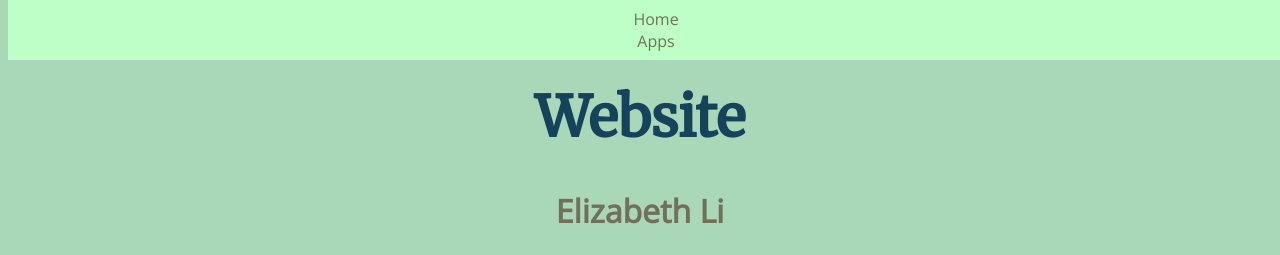
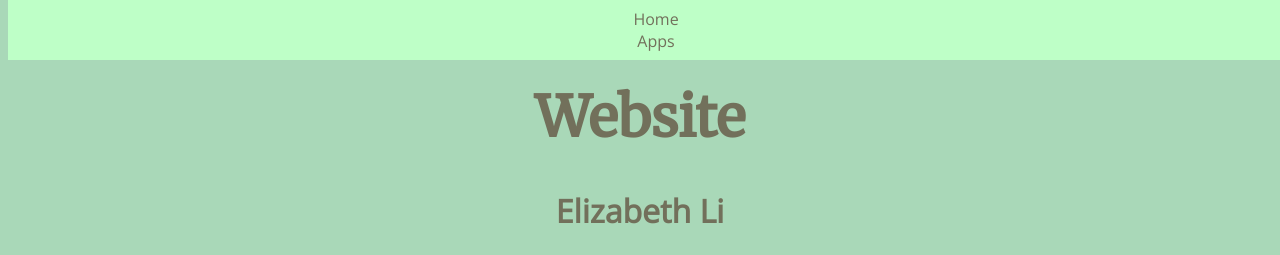
Before and after one commit to WVCS/website-elizabethzli, a plain HTML site: page index.html in a window 1280 px wide. Shown: the top 255 px of the page. Drawn offline with nearby package versions, Linux system fonts and the light colour scheme.

Commit message:
Update index.html

```diff
--- a/index.html
+++ b/index.html
@@ -14,12 +14,14 @@
   </nav>
   <br>
     <br>
-  <h1> Website </h1>
+  <h1><a href="hidden.html"> Website </h1>
     <h2><a href="hidden.html"> Elizabeth Li</a> </h2>
  <center>
 
   <br>
+  <a href="hidden.html"
   <img src="https://www.animalsaroundtheglobe.com/wp-content/uploads/2021/04/istockphoto-153557001-612x612-1.jpg.webp">
+   </a>
 </body>
 </html>
 
```
